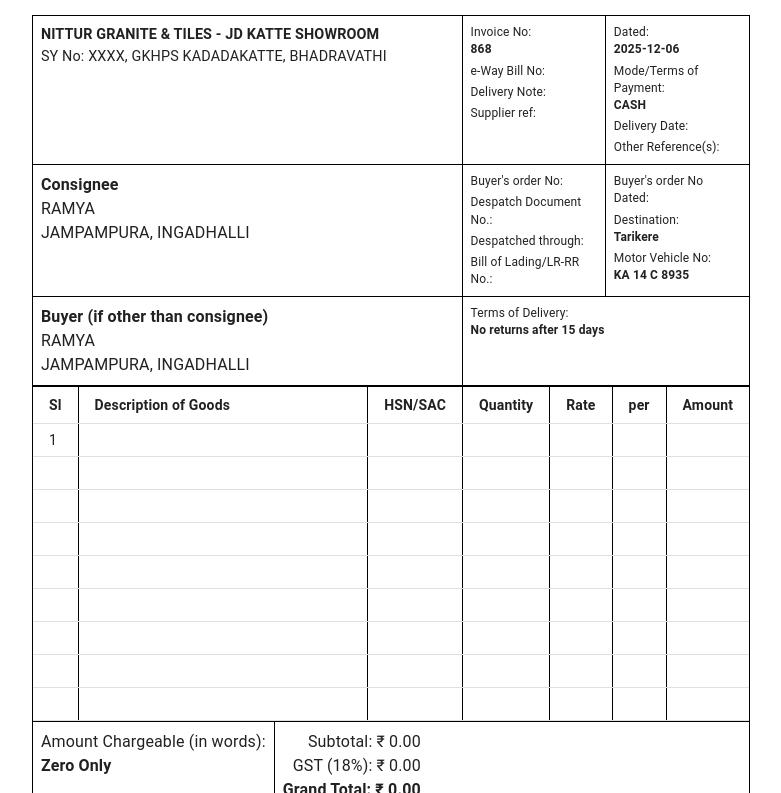
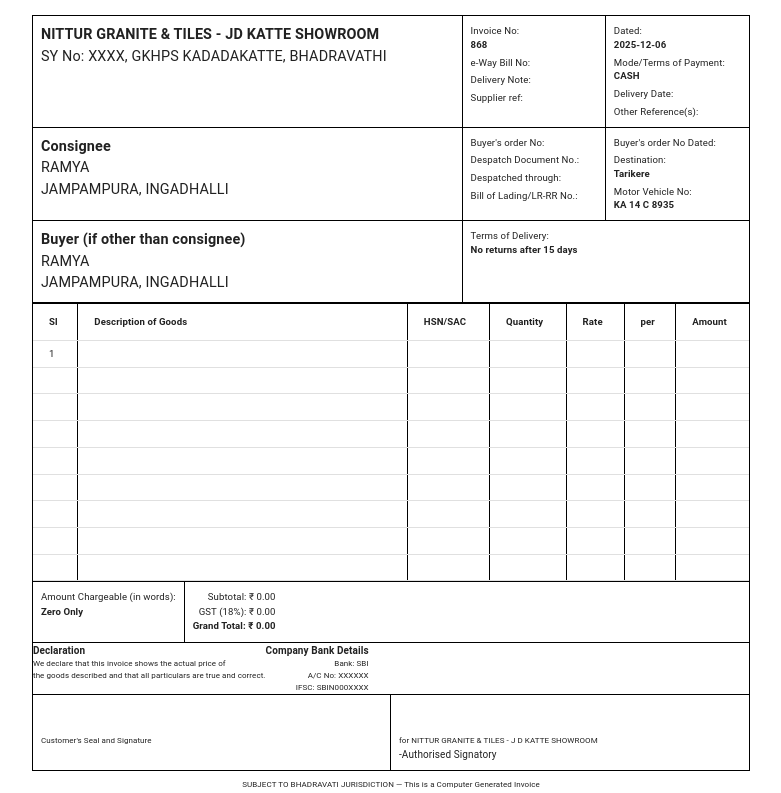
Before and after one commit to gsarun7/inventory-ui, a React (Vite) app: page /invoice in a window 1280 px wide. Shown: the part 747-1540 px from the top of the page, without its empty margins (249-1030 px from the left). Built offline with nearby package versions, Linux system fonts and the light colour scheme.

Commit message:
central style control

```diff
--- a/src/components/InvoiceForm/InvoicePreview.jsx
+++ b/src/components/InvoiceForm/InvoicePreview.jsx
@@ -6,6 +6,38 @@
  * Printable invoice preview. Use the same structure as your sample.
  * Wrap this in a container with class "invoice-print" (invoice.css targets this for print).
  */
+
+// Centralized font styles for easy control
+const fontStyles = {
+  header: { fontSize: "0.9rem" },
+  label: { fontSize: "0.6rem" },
+  footer: { fontSize: "8px" },
+  small: { fontSize: "10px" },
+  headerBold: { fontSize: "0.9rem", fontWeight: "bold" },
+  labelBold: { fontSize: "0.6rem", fontWeight: "bold" },
+  footerBold: { fontSize: "10px", fontWeight: "bold" }
+};
+
+// Centralized table styles for easy control
+const tableStyles = {
+  headerCell: {
+    fontWeight: "bold",
+    borderRight: '1px solid #000',
+    fontSize: "0.6rem"
+  },
+  headerCellLast: {
+    fontWeight: "bold",
+    fontSize: "0.6rem"
+  },
+  bodyCell: {
+    borderRight: '1px solid #000',
+    fontSize: "0.6rem"
+  },
+  bodyCellLast: {
+    fontSize: "0.6rem"
+  }
+};
+
 export default function InvoicePreview({ data }) {
   const blankRows = 9; // number of blank rows to make printed table height match sample
 
@@ -21,27 +53,27 @@
         {/* Header section - Supplier & Invoice Details */}
         <Grid container sx={{ borderBottom: "1px solid #000" }}>
           <Grid item xs={12} sx={{ width: '60%', p: 1, borderRight: "1px solid #000" }}>
-            <Typography sx={{ fontWeight: "bold", fontSize: "0.9rem", wordWrap: "break-word" }}>{data.supplierName}</Typography>
-            <Typography sx={{ fontSize: "0.9rem", wordWrap: "break-word", whiteSpace: "normal" }}>{data.supplierAddress}</Typography>
+            <Typography sx={{ ...fontStyles.headerBold, wordWrap: "break-word" }}>{data.supplierName}</Typography>
+            <Typography sx={{ ...fontStyles.header, wordWrap: "break-word", whiteSpace: "normal" }}>{data.supplierAddress}</Typography>
           </Grid>
 
           <Grid item xs={12} sx={{ width: '20%', p: 1, borderRight: "1px solid #000" }}>
             <Box sx={{ display: "flex", flexDirection: "column", gap: 0.5 }}>
               <Box sx={{ display: "flex", flexDirection: "column" }}>
-                <Typography variant="body2" sx={{ fontSize: "0.75rem" }}>Invoice No:</Typography>
-                <Typography variant="body2" sx={{ fontWeight: "bold",fontSize: "0.75rem" }}>{data.invoiceNo}</Typography>
+                <Typography variant="body2" sx={fontStyles.label}>Invoice No:</Typography>
+                <Typography variant="body2" sx={fontStyles.labelBold}>{data.invoiceNo}</Typography>
               </Box>
               <Box sx={{ display: "flex", flexDirection: "column" }}>
-                <Typography variant="body2" sx={{ fontSize: "0.75rem" }}>e-Way Bill No:</Typography>
-                <Typography variant="body2" sx={{ fontWeight: "bold",fontSize: "0.75rem" }}></Typography>
+                <Typography variant="body2" sx={fontStyles.label}>e-Way Bill No:</Typography>
+                <Typography variant="body2" sx={fontStyles.labelBold}></Typography>
               </Box>
               <Box sx={{ display: "flex", flexDirection: "column" }}>
-                <Typography variant="body2" sx={{ fontSize: "0.75rem" }}>Delivery Note:</Typography>
-                <Typography variant="body2" sx={{ fontWeight: "bold",fontSize: "0.75rem" }}></Typography>
+                <Typography variant="body2" sx={fontStyles.label}>Delivery Note:</Typography>
+                <Typography variant="body2" sx={fontStyles.labelBold}></Typography>
               </Box>
               <Box sx={{ display: "flex", flexDirection: "column" }}>
-                <Typography variant="body2" sx={{ fontSize: "0.75rem" }}>Supplier ref:</Typography>
-                <Typography variant="body2" sx={{ fontWeight: "bold",fontSize: "0.75rem"}}></Typography>
+                <Typography variant="body2" sx={fontStyles.label}>Supplier ref:</Typography>
+                <Typography variant="body2" sx={fontStyles.labelBold}></Typography>
               </Box>
             </Box>
           </Grid>
@@ -49,20 +81,20 @@
           <Grid item xs={12} sx={{ width: '20%', p: 1 }}>
             <Box sx={{ display: "flex", flexDirection: "column", gap: 0.5 }}>
               <Box sx={{ display: "flex", flexDirection: "column" }}>
-                <Typography variant="body2" sx={{ fontSize: "0.75rem" }}>Dated:</Typography>
-                <Typography variant="body2" sx={{ fontWeight: "bold" ,fontSize: "0.75rem"}}>{data.invoiceDate}</Typography>
+                <Typography variant="body2" sx={fontStyles.label}>Dated:</Typography>
+                <Typography variant="body2" sx={fontStyles.labelBold}>{data.invoiceDate}</Typography>
               </Box>
               <Box sx={{ display: "flex", flexDirection: "column" }}>
-                <Typography variant="body2" sx={{ fontSize: "0.75rem" }}>Mode/Terms of Payment:</Typography>
-                <Typography variant="body2" sx={{ fontWeight: "bold" ,fontSize: "0.75rem"}}>{data.paymentMode}</Typography>
+                <Typography variant="body2" sx={fontStyles.label}>Mode/Terms of Payment:</Typography>
+                <Typography variant="body2" sx={fontStyles.labelBold}>{data.paymentMode}</Typography>
               </Box>
               <Box sx={{ display: "flex", flexDirection: "column" }}>
-                <Typography variant="body2" sx={{ fontSize: "0.75rem" }}>Delivery Date:</Typography>
-                <Typography variant="body2" sx={{ fontWeight: "bold" ,fontSize: "0.75rem"}}></Typography>
+                <Typography variant="body2" sx={fontStyles.label}>Delivery Date:</Typography>
+                <Typography variant="body2" sx={fontStyles.labelBold}></Typography>
               </Box>
               <Box sx={{ display: "flex", flexDirection: "column" }}>
-                <Typography variant="body2" sx={{ fontSize: "0.75rem" }}>Other Reference(s):</Typography>
-                <Typography variant="body2" sx={{ fontWeight: "bold",fontSize: "0.75rem" }}></Typography>
+                <Typography variant="body2" sx={fontStyles.label}>Other Reference(s):</Typography>
+                <Typography variant="body2" sx={fontStyles.labelBold}></Typography>
               </Box>
             </Box>
           </Grid>
@@ -71,28 +103,28 @@
         {/* Consignee section */}
         <Grid container sx={{ borderBottom: "1px solid #000" }}>
           <Grid item xs={12} sx={{ width: '60%', p: 1, borderRight: "1px solid #000" }}>
-            <Typography sx={{ fontWeight: "bold" }}>Consignee</Typography>
-            <Typography>{data.consigneeName}</Typography>
-            <Typography>{data.consigneeAddress}</Typography>
+            <Typography sx={fontStyles.headerBold}>Consignee</Typography>
+            <Typography sx={fontStyles.header}>{data.consigneeName}</Typography>
+            <Typography sx={fontStyles.header}>{data.consigneeAddress}</Typography>
           </Grid>
 
           <Grid item xs={12} sx={{ width: '20%', p: 1, borderRight: "1px solid #000" }}>
             <Box sx={{ display: "flex", flexDirection: "column", gap: 0.5 }}>
               <Box sx={{ display: "flex", flexDirection: "column" }}>
-                <Typography variant="body2" sx={{ fontSize: "0.75rem" }}>Buyer's order No:</Typography>
-                <Typography variant="body2" sx={{ fontWeight: "bold" ,fontSize: "0.75rem"}}></Typography>
+                <Typography variant="body2" sx={fontStyles.label}>Buyer's order No:</Typography>
+                <Typography variant="body2" sx={fontStyles.labelBold}></Typography>
               </Box>
               <Box sx={{ display: "flex", flexDirection: "column" }}>
-                <Typography variant="body2" sx={{ fontSize: "0.75rem" }}>Despatch Document No.:</Typography>
-                <Typography variant="body2" sx={{ fontWeight: "bold",fontSize: "0.75rem" }}></Typography>
+                <Typography variant="body2" sx={fontStyles.label}>Despatch Document No.:</Typography>
+                <Typography variant="body2" sx={fontStyles.labelBold}></Typography>
               </Box>
               <Box sx={{ display: "flex", flexDirection: "column" }}>
-                <Typography variant="body2" sx={{ fontSize: "0.75rem" }}>Despatched through:</Typography>
-                <Typography variant="body2" sx={{ fontWeight: "bold" ,fontSize: "0.75rem"}}></Typography>
+                <Typography variant="body2" sx={fontStyles.label}>Despatched through:</Typography>
+                <Typography variant="body2" sx={fontStyles.labelBold}></Typography>
               </Box>
               <Box sx={{ display: "flex", flexDirection: "column" }}>
-                <Typography variant="body2" sx={{ fontSize: "0.75rem" }}>Bill of Lading/LR-RR No.:</Typography>
-                <Typography variant="body2" sx={{ fontWeight: "bold" ,fontSize: "0.75rem"}}></Typography>
+                <Typography variant="body2" sx={fontStyles.label}>Bill of Lading/LR-RR No.:</Typography>
+                <Typography variant="body2" sx={fontStyles.labelBold}></Typography>
               </Box>
             </Box>
           </Grid>
@@ -100,16 +132,16 @@
           <Grid item xs={12} sx={{ width: '20%', p: 1 }}>
             <Box sx={{ display: "flex", flexDirection: "column", gap: 0.5 }}>
               <Box sx={{ display: "flex", flexDirection: "column" }}>
-                <Typography variant="body2" sx={{ fontSize: "0.75rem" }}>Buyer's order No Dated:</Typography>
-                <Typography variant="body2" sx={{ fontWeight: "bold" ,fontSize: "0.75rem"}}></Typography>
+                <Typography variant="body2" sx={fontStyles.label}>Buyer's order No Dated:</Typography>
+                <Typography variant="body2" sx={fontStyles.labelBold}></Typography>
               </Box>
               <Box sx={{ display: "flex", flexDirection: "column" }}>
-                <Typography variant="body2" sx={{ fontSize: "0.75rem" }}>Destination:</Typography>
-                <Typography variant="body2" sx={{ fontWeight: "bold" ,fontSize: "0.75rem"}}>Tarikere</Typography>
+                <Typography variant="body2" sx={fontStyles.label}>Destination:</Typography>
+                <Typography variant="body2" sx={fontStyles.labelBold}>Tarikere</Typography>
               </Box>
               <Box sx={{ display: "flex", flexDirection: "column" }}>
-                <Typography variant="body2" sx={{ fontSize: "0.75rem" }}>Motor Vehicle No:</Typography>
-                <Typography variant="body2" sx={{ fontWeight: "bold" ,fontSize: "0.75rem"}}>KA 14 C 8935</Typography>
+                <Typography variant="body2" sx={fontStyles.label}>Motor Vehicle No:</Typography>
+                <Typography variant="body2" sx={fontStyles.labelBold}>KA 14 C 8935</Typography>
               </Box>
             </Box>
           </Grid>
@@ -118,17 +150,17 @@
         {/* Buyer section */}
         <Grid container sx={{ borderBottom: "1px solid #000" }}>
           <Grid item xs={12} sx={{ width: '60%', p: 1, borderRight: "1px solid #000" }}>
-            <Typography sx={{ fontWeight: "bold" }}>
+            <Typography sx={fontStyles.headerBold}>
               Buyer (if other than consignee)
             </Typography>
-            <Typography>{data.buyerName}</Typography>
-            <Typography>{data.buyerAddress}</Typography>
+            <Typography sx={fontStyles.header}>{data.buyerName}</Typography>
+            <Typography sx={fontStyles.header}>{data.buyerAddress}</Typography>
           </Grid>
 
           <Grid item xs={12} sx={{ width: '40%', p: 1 }}>
             <Box sx={{ display: "flex", flexDirection: "column" }}>
-              <Typography variant="body2" sx={{ fontSize: "0.75rem" }}>Terms of Delivery:</Typography>
-              <Typography variant="body2" sx={{ fontWeight: "bold" ,fontSize: "0.75rem"}}>No returns after 15 days</Typography>
+              <Typography variant="body2" sx={fontStyles.label}>Terms of Delivery:</Typography>
+              <Typography variant="body2" sx={fontStyles.labelBold}>No returns after 15 days</Typography>
             </Box>
           </Grid>
         </Grid>
@@ -137,40 +169,40 @@
       <Box sx={{ borderLeft: "1px solid #000", borderRight: "1px solid #000", borderBottom: "1px solid #000" }}>
         <Table size="small">
           <TableHead>
-            <TableRow>
-              <TableCell sx={{ fontWeight: "bold", borderRight: '1px solid #000' }}>Sl</TableCell>
-              <TableCell sx={{ fontWeight: "bold", width: "46%", borderRight: '1px solid #000' }}>Description of Goods</TableCell>
-              <TableCell sx={{ fontWeight: "bold", borderRight: '1px solid #000' }}>HSN/SAC</TableCell>
-              <TableCell sx={{ fontWeight: "bold", borderRight: '1px solid #000' }}>Quantity</TableCell>
-              <TableCell sx={{ fontWeight: "bold", borderRight: '1px solid #000' }}>Rate</TableCell>
-              <TableCell sx={{ fontWeight: "bold", borderRight: '1px solid #000' }}>per</TableCell>
-              <TableCell sx={{ fontWeight: "bold" }}>Amount</TableCell>
+            <TableRow >
+              <TableCell sx={tableStyles.headerCell}>Sl</TableCell>
+              <TableCell sx={{ ...tableStyles.headerCell, width: "46%" }}>Description of Goods</TableCell>
+              <TableCell sx={tableStyles.headerCell}>HSN/SAC</TableCell>
+              <TableCell sx={tableStyles.headerCell}>Quantity</TableCell>
+              <TableCell sx={tableStyles.headerCell}>Rate</TableCell>
+              <TableCell sx={tableStyles.headerCell}>per</TableCell>
+              <TableCell sx={tableStyles.headerCellLast}>Amount</TableCell>
             </TableRow>
           </TableHead>
 
           <TableBody>
             {data.items.map((it, i) => (
               <TableRow key={i}>
-                <TableCell sx={{ borderRight: '1px solid #000' }}>{i + 1}</TableCell>
-                <TableCell sx={{ borderRight: '1px solid #000' }}>{it.name || "\u00A0"}</TableCell>
-                <TableCell sx={{ borderRight: '1px solid #000' }}>{it.hsn || "\u00A0"}</TableCell>
-                <TableCell sx={{ borderRight: '1px solid #000' }}>{it.qty || "\u00A0"}</TableCell>
-                <TableCell sx={{ borderRight: '1px solid #000' }}>{it.rate || "\u00A0"}</TableCell>
-                <TableCell sx={{ borderRight: '1px solid #000' }}>{it.per || "\u00A0"}</TableCell>
-                <TableCell>{it.amount || "\u00A0"}</TableCell>
+                <TableCell sx={tableStyles.bodyCell}>{i + 1}</TableCell>
+                <TableCell sx={tableStyles.bodyCell}>{it.name || "\u00A0"}</TableCell>
+                <TableCell sx={tableStyles.bodyCell}>{it.hsn || "\u00A0"}</TableCell>
+                <TableCell sx={tableStyles.bodyCell}>{it.qty || "\u00A0"}</TableCell>
+                <TableCell sx={tableStyles.bodyCell}>{it.rate || "\u00A0"}</TableCell>
+                <TableCell sx={tableStyles.bodyCell}>{it.per || "\u00A0"}</TableCell>
+                <TableCell sx={tableStyles.bodyCellLast}>{it.amount || "\u00A0"}</TableCell>
               </TableRow>
             ))}
 
             {/* blank rows to reach consistent print height */}
             {Array.from({ length: Math.max(0, blankRows - data.items.length) }).map((_, i) => (
               <TableRow key={`blank-${i}`}>
-                <TableCell sx={{ borderRight: '1px solid #000' }}>&nbsp;</TableCell>
-                <TableCell sx={{ borderRight: '1px solid #000' }}></TableCell>
-                <TableCell sx={{ borderRight: '1px solid #000' }}></TableCell>
-                <TableCell sx={{ borderRight: '1px solid #000' }}></TableCell>
-                <TableCell sx={{ borderRight: '1px solid #000' }}></TableCell>
-                <TableCell sx={{ borderRight: '1px solid #000' }}></TableCell>
-                <TableCell></TableCell>
+                <TableCell sx={tableStyles.bodyCell}>&nbsp;</TableCell>
+                <TableCell sx={tableStyles.bodyCell}></TableCell>
+                <TableCell sx={tableStyles.bodyCell}></TableCell>
+                <TableCell sx={tableStyles.bodyCell}></TableCell>
+                <TableCell sx={tableStyles.bodyCell}></TableCell>
+                <TableCell sx={tableStyles.bodyCell}></TableCell>
+                <TableCell sx={tableStyles.bodyCellLast}></TableCell>
               </TableRow>
             ))}
           </TableBody>
@@ -179,14 +211,14 @@
       {/* totals */}
       <Grid container sx={{ border: "1px solid #000", borderTop: "none", mt: 0 }}>
         <Grid item xs={9} sx={{ p: 1, borderRight: "1px solid #000" }}>
-          <Typography>Amount Chargeable (in words):</Typography>
-          <Typography sx={{ fontWeight: "bold" }}>{data.amountInWords}</Typography>
+          <Typography sx={fontStyles.label}>Amount Chargeable (in words):</Typography>
+          <Typography sx={fontStyles.labelBold}>{data.amountInWords}</Typography>
         </Grid>
 
         <Grid item xs={3} sx={{ p: 1, textAlign: "right" }}>
-          <Typography>Subtotal: ₹ {data.subtotal}</Typography>
-          <Typography>GST ({data.gstPercent}%): ₹ {data.gstAmount}</Typography>
-          <Typography sx={{ fontWeight: "bold" }}>Grand Total: ₹ {data.grandTotal}</Typography>
+          <Typography sx={fontStyles.label}>Subtotal: ₹ {data.subtotal}</Typography>
+          <Typography sx={fontStyles.label}>GST ({data.gstPercent}%): ₹ {data.gstAmount}</Typography>
+          <Typography sx={fontStyles.labelBold}>Grand Total: ₹ {data.grandTotal}</Typography>
         </Grid>
       </Grid>
       {/* footer */}
@@ -196,19 +228,17 @@
         borderBottom: "1px solid #000",
         boxSizing: "border-box"
       }}>
-        <Grid item
-          xs={6}
-        >
-          <Typography sx={{ fontWeight: "bold" }}>Declaration</Typography>
-          <Typography sx={{ fontSize: "12px" }}>We declare that this invoice shows the actual price of</Typography>
-          <Typography sx={{ fontSize: "12px" }}>the goods described and that all particulars are true and correct.</Typography>
+        <Grid item xs={6}>
+          <Typography sx={fontStyles.footerBold}>Declaration</Typography>
+          <Typography sx={fontStyles.footer}>We declare that this invoice shows the actual price of</Typography>
+          <Typography sx={fontStyles.footer}>the goods described and that all particulars are true and correct.</Typography>
         </Grid>
 
         <Grid item xs={6} sx={{ textAlign: "right" }}>
-          <Typography sx={{ fontWeight: "bold" }}>Company Bank Details</Typography>
-          <Typography sx={{ fontSize: "12px" }}>Bank: SBI</Typography>
-          <Typography sx={{ fontSize: "12px" }}>A/C No: XXXXXX</Typography>
-          <Typography sx={{ fontSize: "12px" }}>IFSC: SBIN000XXXX</Typography>
+          <Typography sx={fontStyles.footerBold}>Company Bank Details</Typography>
+          <Typography sx={fontStyles.footer}>Bank: SBI</Typography>
+          <Typography sx={fontStyles.footer}>A/C No: XXXXXX</Typography>
+          <Typography sx={fontStyles.footer}>IFSC: SBIN000XXXX</Typography>
         </Grid>
       </Grid>
       <Grid container sx={{
@@ -219,22 +249,17 @@
       }}>
         <Grid item xs={6} sx={{
           borderRight: "1px solid #000",
-          borderRight: "1px solid #000",
           p: 1,
           width: "50%",
           boxSizing: "border-box",
           display: "flex",
           flexDirection: "column",
           justifyContent: "space-between"
-
-
-
-        }} >
+        }}>
           <Box sx={{ mt: 4 }}>
-            <Typography sx={{ fontSize: "12px" }}>Customer's Seal and Signature</Typography>
+            <Typography sx={fontStyles.footer}>Customer's Seal and Signature</Typography>
             <Typography></Typography>
             <Typography></Typography>
-
           </Box>
         </Grid>
         <Grid item xs={6} sx={{
@@ -244,14 +269,14 @@
           justifyContent: "space-between"
         }}>
           <Box sx={{ mt: 4 }}>
-            <Typography sx={{ fontSize: "12px" }}>for NITTUR GRANITE & TILES - J D KATTE SHOWROOM</Typography>
+            <Typography sx={fontStyles.footer}>for NITTUR GRANITE & TILES - J D KATTE SHOWROOM</Typography>
             <Typography></Typography>
             <Typography></Typography>
-            <Typography sx={{ fontSize: "10px" }}>-Authorised Signatory</Typography>
+            <Typography sx={fontStyles.small}>-Authorised Signatory</Typography>
           </Box>
         </Grid>
       </Grid>
-      <Typography align="center" sx={{ mt: 1, fontSize: 12 }}>
+      <Typography align="center" sx={{ mt: 1, ...fontStyles.footer }}>
         SUBJECT TO BHADRAVATI JURISDICTION — This is a Computer Generated Invoice
       </Typography>
     </Paper>
```
